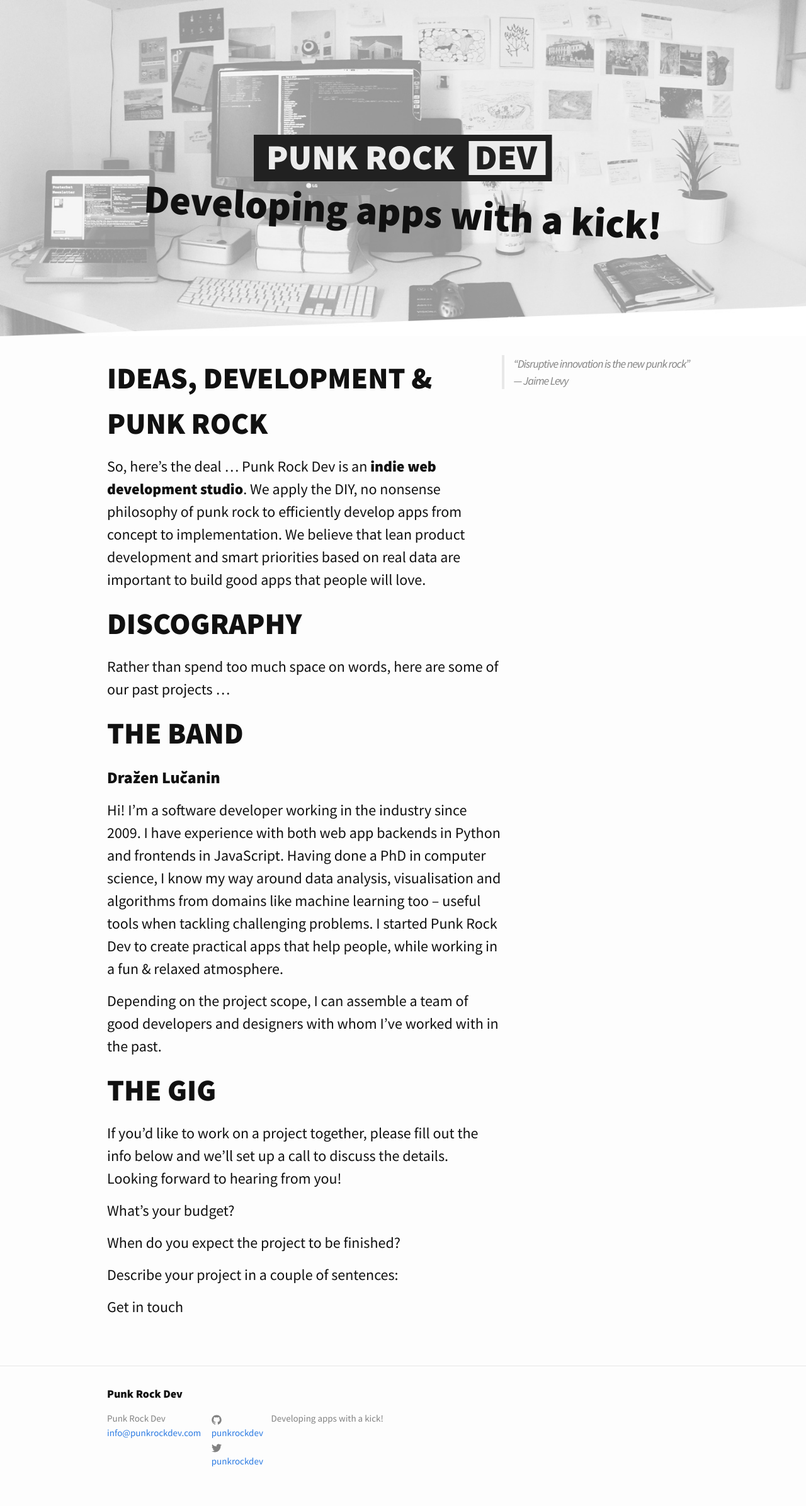
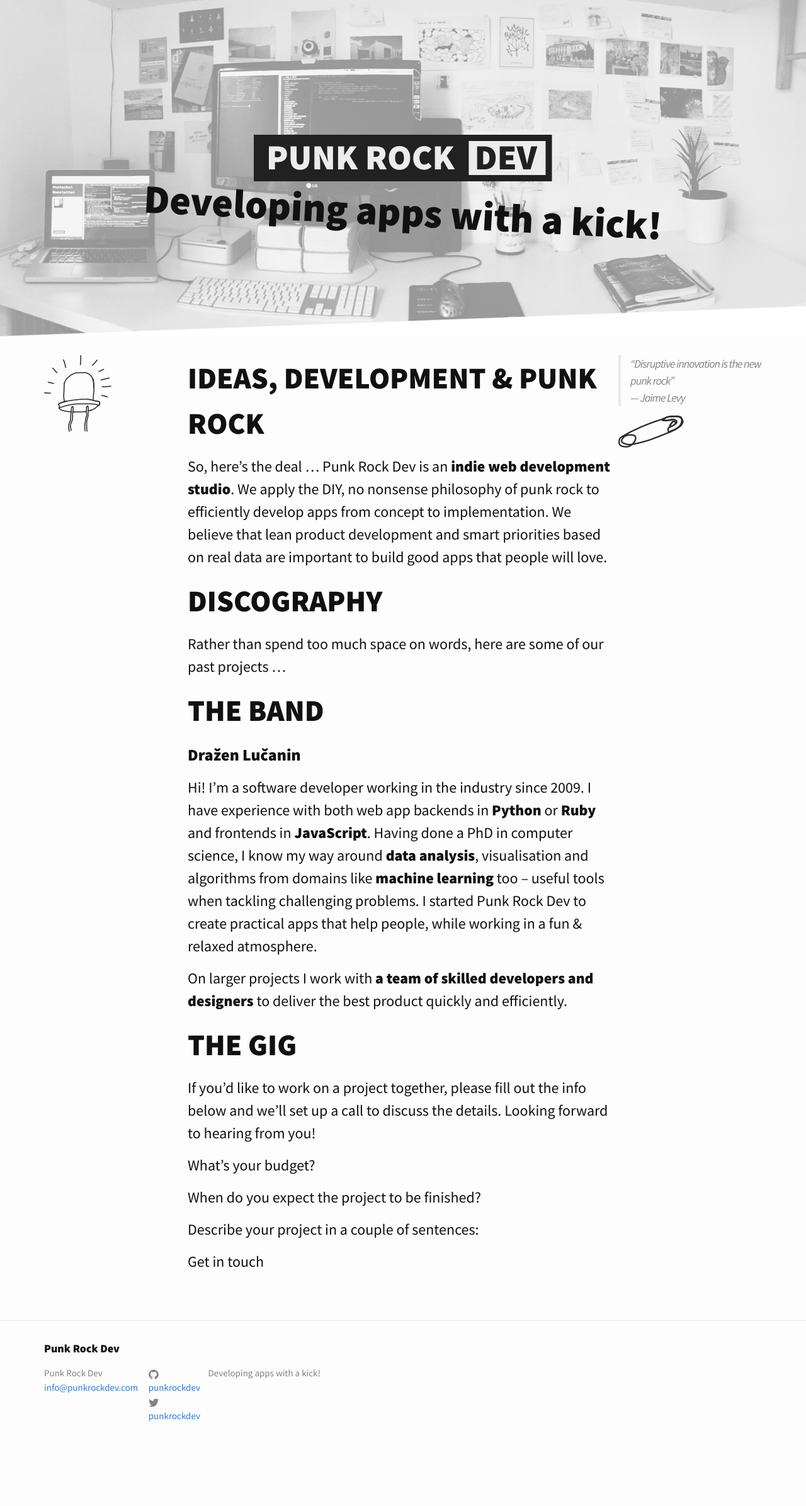
Before and after one commit to punkrockdev/punkrockdev.github.io, a Jekyll site: the page built from index.md, in a window 1280 px wide. Shown: the whole page at 63% size. Built offline with Jekyll 4.4.1, drawn with Linux system fonts in a browser that asks for light colours; after the commit the page ends 2320 px from its top, so only the background shows below that.

Commit message:
some more assets and grid rules

```diff
--- a/_layouts/home.html
+++ b/_layouts/home.html
@@ -2,11 +2,15 @@
 layout: default
 ---
 
-<div class="col-2-3">
+<div class="col-1-5">
+    <img src="/images/LED.png" >
+</div>
+<div class="col-3-5">
         {{ content }}
 </div>
 
-<div class="col-1-3">
+<div class="col-1-5">
     <blockquote>“Disruptive innovation is the new punk rock”<br/>
     — Jaime Levy</blockquote>
+    <img src="/images/safety_pin.png" >
 </div>
--- a/_sass/_base.scss
+++ b/_sass/_base.scss
@@ -181,6 +181,12 @@ grid {
 [class*='col-'] {
     float: left;
 }
+.col-3-5 {
+    width: 60%;
+}
+.col-1-5 {
+    width: 20%;
+}
 .col-2-3 {
     width: 66.66%;
 }
--- a/_sass/_layout.scss
+++ b/_sass/_layout.scss
@@ -34,6 +34,12 @@
     text-align: center;
     width: 100%;
     font-size: 64px;
+    @include media-query($on-laptop) {
+        font-size: 36px;
+    }
+    @include media-query($on-palm) {
+        font-size: 28px;
+    }
     font-weight: 900;
     transform: rotate(3deg);
 }
--- a/css/main.scss
+++ b/css/main.scss
@@ -24,7 +24,7 @@ $grey-color-dark:  darken($grey-color, 25%);
 $on-palm:          600px;
 $on-laptop:        800px;
 
-$content-width:     1000px;
+$content-width:     1200px;
 
 
 
--- a/index.md
+++ b/index.md
@@ -24,16 +24,16 @@ Rather than spend too much space on words, here are some of our past projects
 ### Dražen Lučanin
 
 Hi! I'm a software developer working in the industry since 2009.
-I have experience with both web app backends in Python
-and frontends in JavaScript. Having done a PhD in computer science,
-I know my way around data analysis, visualisation and algorithms from domains
-like machine learning too – useful tools when tackling challenging problems.
-I started Punk Rock Dev to create practical apps that help people, while working
-in a fun & relaxed atmosphere.
+I have experience with both web app backends in **Python** or **Ruby**
+and frontends in **JavaScript**. Having done a PhD in computer science,
+I know my way around **data analysis**, visualisation
+and algorithms from domains like **machine learning** too – useful tools
+when tackling challenging problems.
+I started Punk Rock Dev to create practical apps that help people,
+while working in a fun & relaxed atmosphere.
 
-Depending on the project scope, I can assemble a team of good developers
-and designers with whom I've worked with in the past.
-
+On larger projects I work with **a team of skilled developers and designers**
+to deliver the best product quickly and efficiently.
 
 ## THE GIG
 
```
Also changed, not shown: images/LED.png (added), images/POSMusic.png (added), images/crosho.png (added), images/eSquirrel.png (added), images/ja.png (added), images/laptop.png (added), images/safety_pin.png (added), images/where2help.png (added).
